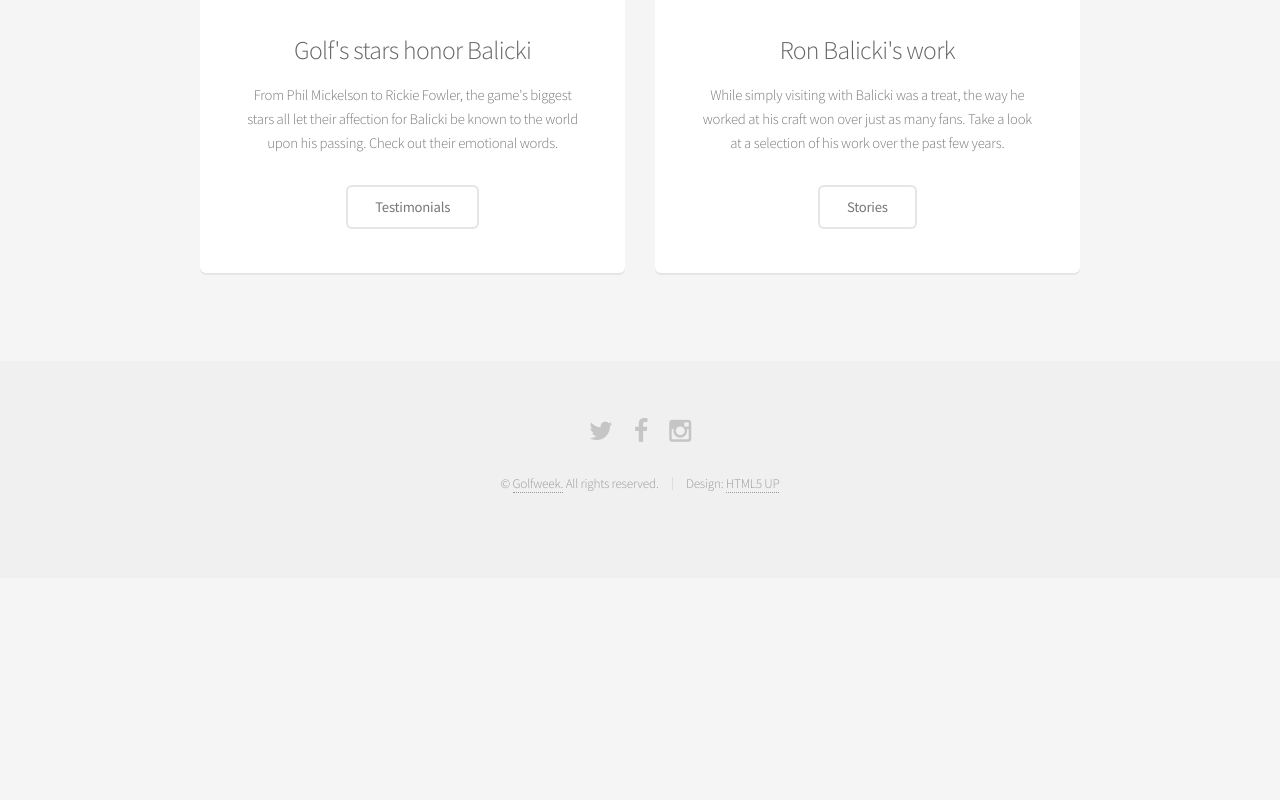
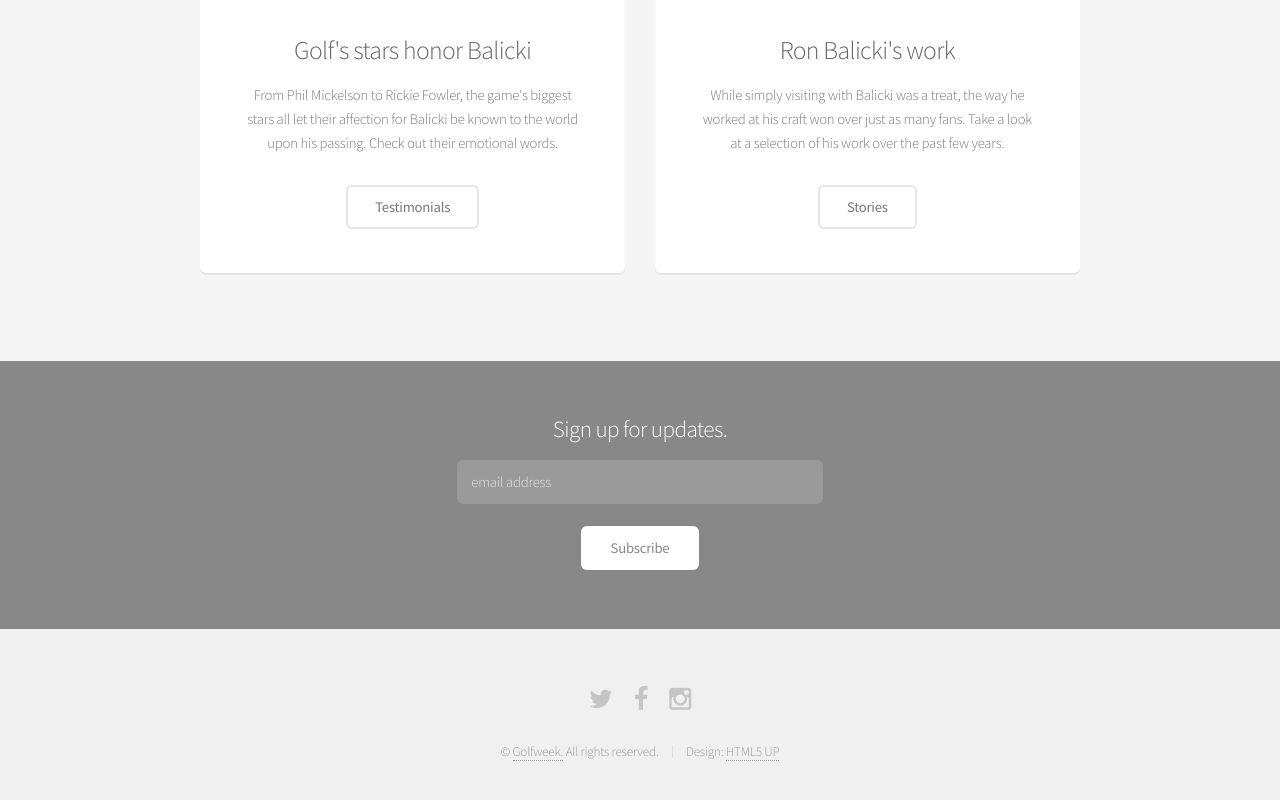
Before and after one commit to jsondavis/ronbalicki, a website: page src/index.html in a window 1280 px wide. Shown: the part 2373-3173 px from the top of the page. Before the commit the page ends 2951 px from the top, so only its background shows below. Drawn offline with Linux system fonts and the light colour scheme.

Commit message:
[update] added mailchimp form and social links

```diff
--- a/src/css/style.css
+++ b/src/css/style.css
@@ -1364,11 +1364,16 @@
 /* CTA */
 
 	#cta {
-		background: #e89980;
+		/*background: #e89980; */
+		background: #888888;
 		color: #f9e5df;
 		padding: 3.5em 0 4em 0;
 		text-align: center;
 	}
+
+		#cta label {
+			color: #fff;
+		}
 
 		#cta h2, #cta h3, #cta h4, #cta h5, #cta h6 {
 			color: inherit;
@@ -1386,7 +1391,7 @@
 		#cta .button {
 			box-shadow: none;
 			background: #fff;
-			color: #e89980;
+			color: #888888;
 		}
 
 		#cta input[type="text"],
@@ -1450,3 +1455,7 @@
 	background-image: url("images/overlay.png"), url("../images/Sponsor_Icon.png");
 	background-size: auto,							cover;
 }
+
+.clear input {
+	margin-top: 1.5em;
+}
--- a/src/index.html
+++ b/src/index.html
@@ -18,6 +18,7 @@
 		<script src="js/skel-layers.min.js"></script>
 		<script src="js/init.js"></script>
 		<noscript>
+			<link href="//cdn-images.mailchimp.com/embedcode/slim-081711.css" rel="stylesheet" type="text/css">
 			<link rel="stylesheet" href="css/skel.css" />
 			<link rel="stylesheet" href="css/style.css" />
 			<link rel="stylesheet" href="css/style-wide.css" />
@@ -26,35 +27,6 @@
 	</head>
 	<body class="landing">
 
-		<!-- Header -->
-		<!--
-			<header id="header" class="alt">
-				<h1><a href="index.html">Alpha</a> by HTML5 UP</h1>
-				<nav id="nav">
-					<ul>
-						<li><a href="index.html">Home</a></li>
-						<li>
-							<a href="" class="icon fa-angle-down">Layouts</a>
-							<ul>
-								<li><a href="generic.html">Generic</a></li>
-								<li><a href="contact.html">Contact</a></li>
-								<li><a href="elements.html">Elements</a></li>
-								<li>
-									<a href="">Submenu</a>
-									<ul>
-										<li><a href="#">Option One</a></li>
-										<li><a href="#">Option Two</a></li>
-										<li><a href="#">Option Three</a></li>
-										<li><a href="#">Option Four</a></li>
-									</ul>
-								</li>
-							</ul>
-						</li>
-						<li><a href="#" class="button">Sign Up</a></li>
-					</ul>
-				</nav>
-			</header>
-		-->
 		<!-- Banner -->
 			<section id="banner">
 				<h2>The Ron Balicki Award</h2>
@@ -136,12 +108,34 @@
 
 			</section>
 
+			<!-- CTA -->
+
+			<section id="cta">
+
+				<!-- Begin MailChimp Signup Form -->
+
+				<div id="mc_embed_signup">
+				<form action="//golfweek.us2.list-manage.com/subscribe/post?u=e8c5029f9dfb9d400e405c5c8&amp;id=8ad1940f35" method="post" id="mc-embedded-subscribe-form" name="mc-embedded-subscribe-form" class="validate" target="_blank" novalidate>
+				  <div id="mc_embed_signup_scroll">
+				  <label for="mce-EMAIL"><h3>Sign up for updates.</h3></label>
+				  <input type="email" value="" name="EMAIL" class="email" id="mce-EMAIL" placeholder="email address" required>
+				  <!-- real people should not fill this in and expect good things - do not remove this or risk form bot signups-->
+				  <div style="position: absolute; left: -5000px;"><input type="text" name="b_e8c5029f9dfb9d400e405c5c8_8ad1940f35" tabindex="-1" value=""></div>
+				  <div class="clear"><input type="submit" value="Subscribe" name="subscribe" id="mc-embedded-subscribe" class="button"></div>
+				  </div>
+				</form>
+				</div>
+
+
+			</section>
+
+
 		<!-- Footer -->
 			<footer id="footer">
 				<ul class="icons">
-					<li><a href="#" class="icon fa-twitter"><span class="label">Twitter</span></a></li>
-					<li><a href="#" class="icon fa-facebook"><span class="label">Facebook</span></a></li>
-					<li><a href="#" class="icon fa-instagram"><span class="label">Instagram</span></a></li>
+					<li><a href="https://twitter.com/golfweekmag" class="icon fa-twitter"><span class="label">Twitter</span></a></li>
+					<li><a href="https://www.facebook.com/Golfweek" class="icon fa-facebook"><span class="label">Facebook</span></a></li>
+					<li><a href="http://instagram.com/golfweekmag" class="icon fa-instagram"><span class="label">Instagram</span></a></li>
 				</ul>
 				<ul class="copyright">
 					<li>&copy; <a href="http://golfweek.com/">Golfweek.</a> All rights reserved.</li><li>Design: <a href="http://html5up.net">HTML5 UP</a></li>
```
